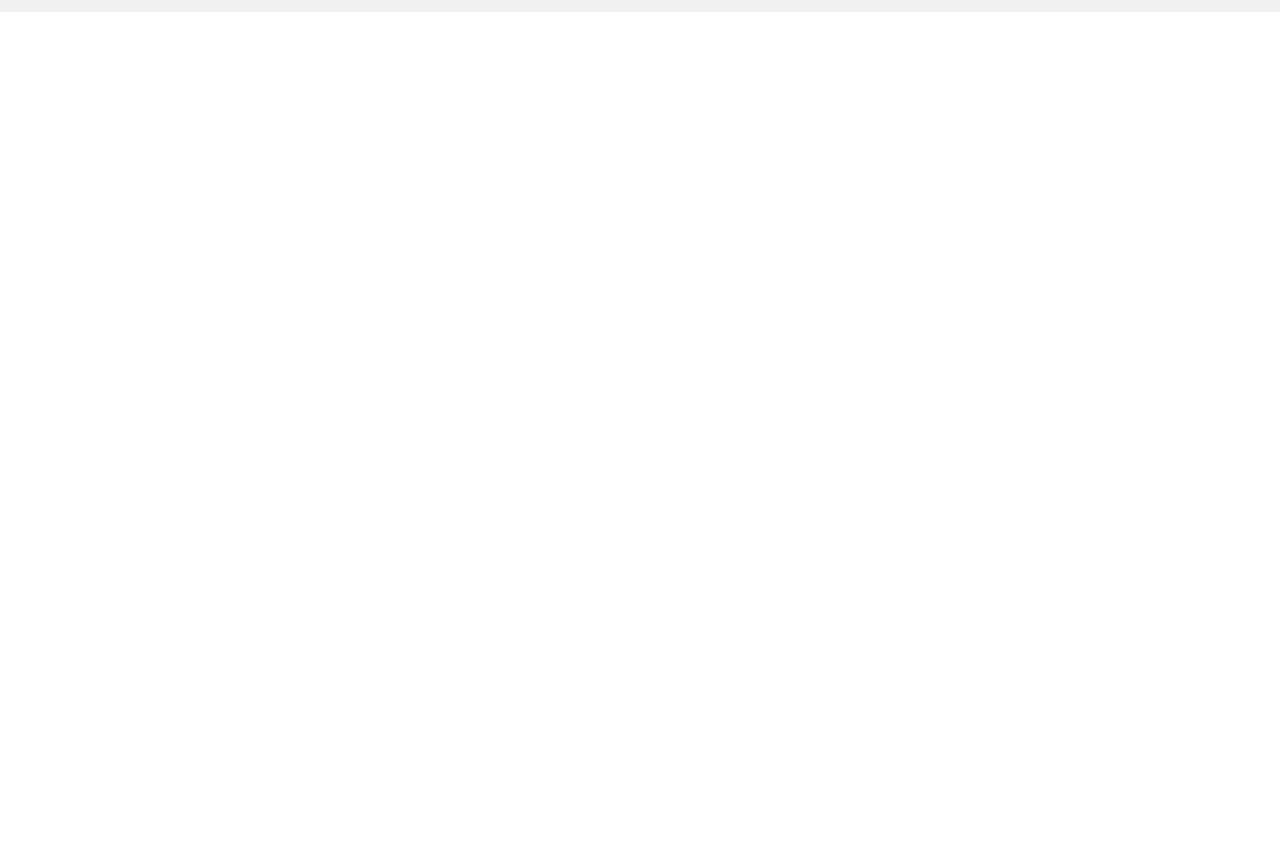
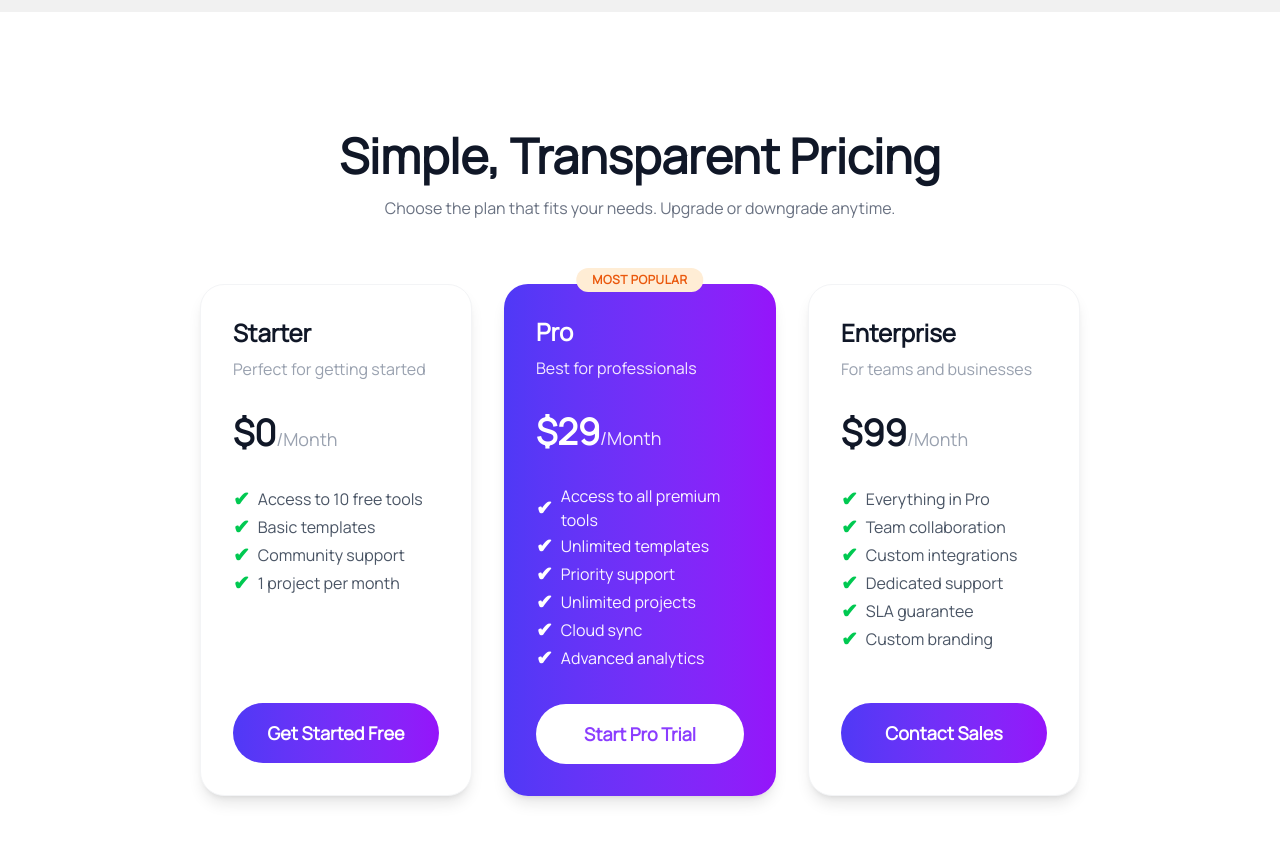
Before and after one commit to S-N-Onika/A6, a React (Vite) app: page / in a window 1280 px wide. Shown: the part 3500-4342 px from the top of the page. Before the commit the page ends 3512 px from the top, so only its background shows below. Built offline with nearby package versions, Linux system fonts and the light colour scheme.

Commit message:
pricing section done

```diff
--- a/src/App.jsx
+++ b/src/App.jsx
@@ -5,8 +5,8 @@ import Banner from "./component/banner";
 import Products from "./component/Products";
 import "@fontsource/manrope";
 import "./index.css";
-// import { Features } from "tailwindcss";
 import Features from "./component/features ";
+import Pricing from "./component/pricing";
 
 const getApi = async () => {
   const res = await fetch("/Api.json");
@@ -26,6 +26,7 @@ function App() {
       <Products apiData={apiData} cart={cart} setCart={setCart} showCart={showCart} setShowCart={setShowCart} />
       <ToastContainer position="top-right" autoClose={2000} />
       <Features/>
+      <Pricing/>
     </div>
   );
 }
--- /dev/null
+++ b/src/component/pricing.jsx
@@ -0,0 +1,84 @@
+const Pricing = () => {
+    const plans = [
+        {
+            name: "Starter",
+            desc: "Perfect for getting started",
+            price: 0,
+            features: ["Access to 10 free tools", "Basic templates", "Community support", "1 project per month"],
+            buttonText: "Get Started Free",
+            isPopular: false
+        },
+        {
+            name: "Pro",
+            desc: "Best for professionals",
+            price: 29,
+            features: ["Access to all premium tools", "Unlimited templates", "Priority support", "Unlimited projects", "Cloud sync", "Advanced analytics"],
+            buttonText: "Start Pro Trial",
+            isPopular: true
+        },
+        {
+            name: "Enterprise",
+            desc: "For teams and businesses",
+            price: 99,
+            features: ["Everything in Pro", "Team collaboration", "Custom integrations", "Dedicated support", "SLA guarantee", "Custom branding"],
+            buttonText: "Contact Sales",
+            isPopular: false
+        }
+    ];
+
+    return (
+        <div className="bg-white py-30 px md:px-20 lg:px-50">
+            <div className="text-center mb-16">
+                <h2 className="text-4xl md:text-5xl font-extrabold text-[#101727] mb-4">Simple, Transparent Pricing</h2>
+                <p className="text-gray-500">Choose the plan that fits your needs. Upgrade or downgrade anytime.</p>
+            </div>
+
+            <div className="grid grid-cols-1 md:grid-cols-3 gap-8 w-full mx-auto items-stretch">
+                {plans.map((plan, index) => (
+                    <div
+                        key={index}
+                        className={`relative rounded-3xl p-8 shadow-lg transition-transform hover:scale-105 flex flex-col justify-between ${plan.isPopular
+                            ? "bg-linear-to-r from-[#4f39f6] to-[#9514fa] text-white"
+                            : "bg-white text-[#101727] border border-gray-100"
+                            }`}
+                    >
+                        {plan.isPopular && (
+                            <span className="absolute -top-4 left-1/2 -translate-x-1/2 bg-[#ffedd5] text-[#ea580c] text-xs font-bold px-4 py-1 rounded-full uppercase tracking-wider">
+                                Most Popular
+                            </span>
+                        )}
+
+                        <div>
+                            <div className="mb-8">
+                                <h3 className="text-2xl font-bold">{plan.name}</h3>
+                                <p className={`${plan.isPopular ? "text-purple-100" : "text-gray-400"} mt-2`}>{plan.desc}</p>
+                            </div>
+
+                            <div className="mb-8">
+                                <span className="text-4xl font-black">${plan.price}</span>
+                                <span className={`${plan.isPopular ? "text-purple-100" : "text-gray-400"} text-lg font-medium`}>/Month</span>
+                            </div>
+
+                            <div className="mb-8">
+                                {plan.features.map((feature, i) => (
+                                    <div key={i} className="flex items-center gap-2">
+                                        <span className={`${plan.isPopular ? "text-white" : "text-green-500"} font-bold text-xl`}>✔</span>
+                                        <span className={plan.isPopular ? "text-purple-50" : "text-gray-600"}>{feature}</span>
+                                    </div>
+                                ))}
+                            </div>
+                        </div>
+
+                        <button className={`w-full py-4 rounded-full font-black text-lg transition-all ${plan.isPopular
+                            ? "bg-white text-[#8b3dff] hover:bg-gray-100"
+                            : "bg-linear-to-r from-[#4f39f6] to-[#9514fa] text-white hover:opacity-100"
+                            }`}>{plan.buttonText}
+                        </button>
+                    </div>
+                ))}
+            </div>
+        </div>
+    );
+};
+
+export default Pricing;
```
